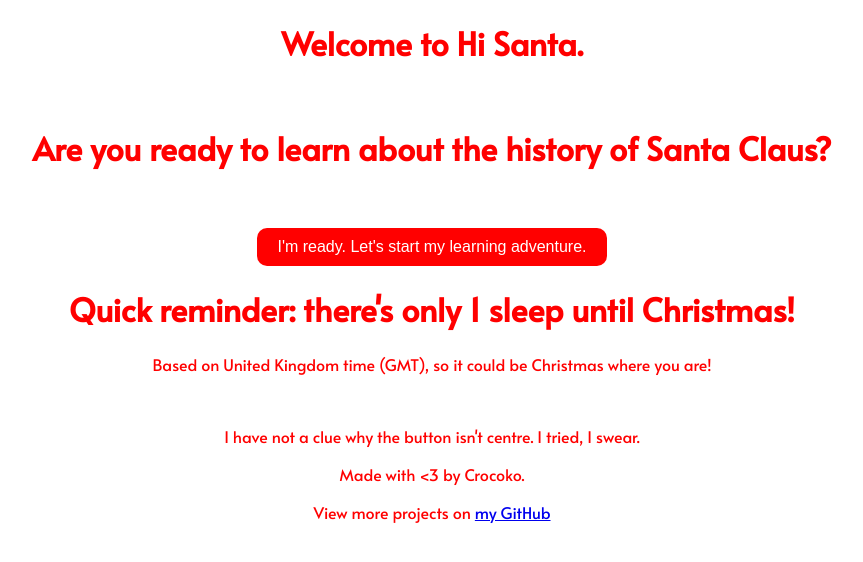
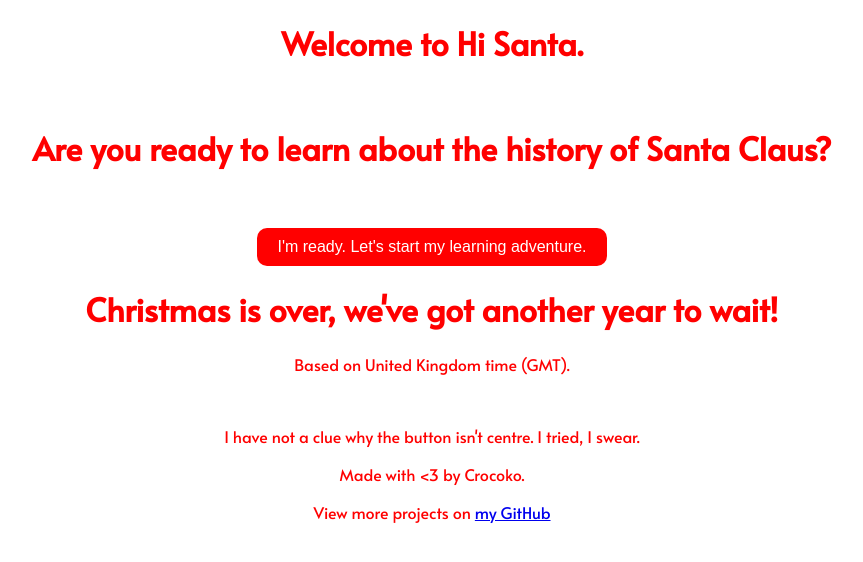
Before and after one commit to yourcrocdev/hisanta, a plain HTML site: page index.html in a window 1280 px wide. Shown: the whole page, without its empty margins (208-1071 px from the left). Drawn offline with Linux system fonts and the light colour scheme.

Commit message:
Christmas is over!

```diff
--- a/index.html
+++ b/index.html
@@ -17,8 +17,8 @@
     <button>I'm ready. Let's start my learning adventure.</button>
   </a>
 </div>
-<h1 style="color: red">Quick reminder: there's only 1 sleep until Christmas!</h1>
-<p>Based on United Kingdom time (GMT), so it could be Christmas where you are!</p>
+<h1 style="color: red">Christmas is over, we've got another year to wait!</h1>
+<p>Based on United Kingdom time (GMT).</p>
 <br>
 <p> I have not a clue why the button isn't centre. I tried, I swear. </p>
 <p>Made with <3 by Crocoko.</p>
```
